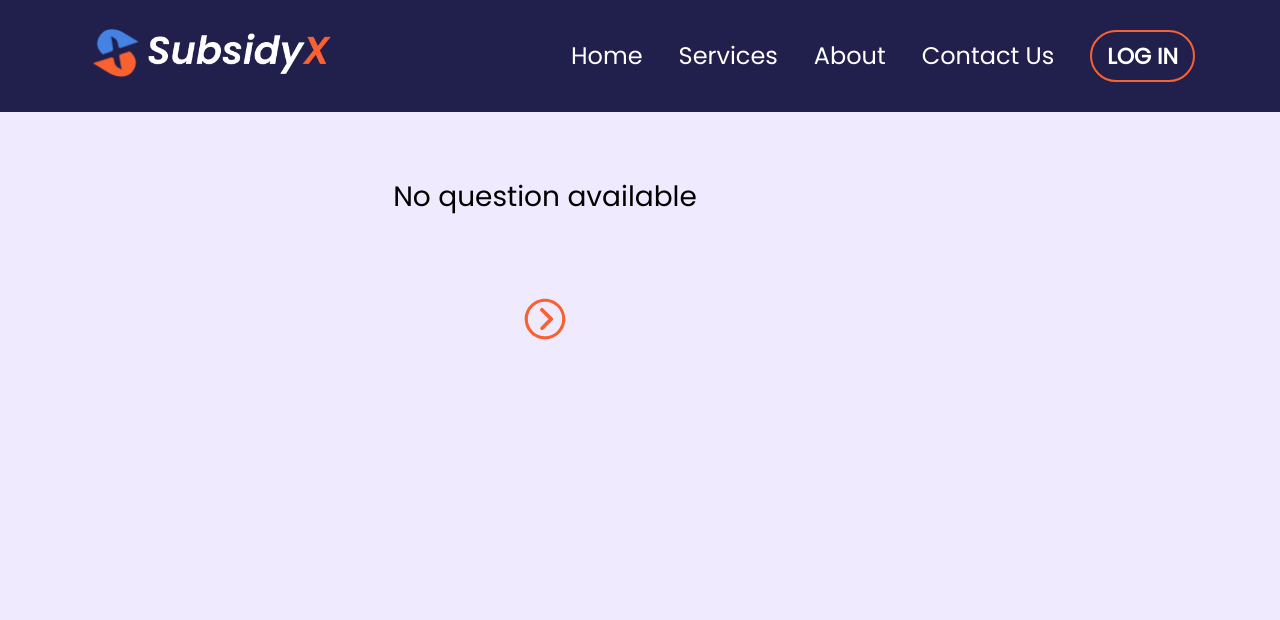
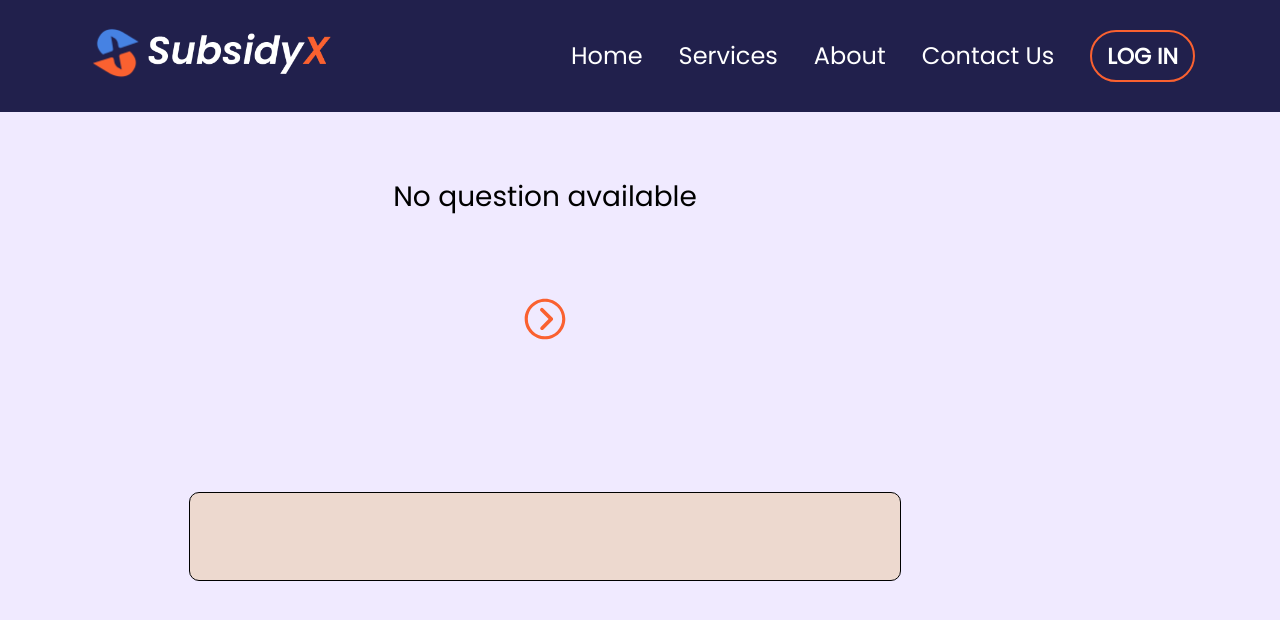
Before and after one commit to Manas-15/subsidyX_marketing_frontend, a Next.js app: page /questions-after-eligible in a window 1280 px wide. Both pictures are taken after a click on the icon 640 px from the left and 567 px from the top of the page. Shown: the top 620 px of the page. Built offline with nearby package versions, Linux system fonts and the light colour scheme.

Commit message:
added tooltip UI

```diff
--- a/pages/questions-after-eligible.js
+++ b/pages/questions-after-eligible.js
@@ -293,7 +293,6 @@ const QuestionAfterEligible = ({ data }) => {
           style={{
             marginTop: "10px",
             border: "1px solid black",
-            // padding: "50px 70px",
             borderRadius: "10px",
             backgroundColor: "#04032B",
             color: "white",
@@ -457,6 +456,35 @@ const QuestionAfterEligible = ({ data }) => {
                         onClick={(e) => goToNext(e)}
                       />
                     </div>
+                    {questionData?.tooltip !== null && (
+                      <div className="mt-5 d-flex justify-content-center">
+                        <div
+                          style={{
+                            marginTop: "100px",
+                            border: "1px solid black",
+                            borderRadius: "10px",
+                            backgroundColor: "rgb(237 217 207)",
+                            color: "black",
+                          }}
+                        >
+                          <div
+                            style={{
+                              justifyContent: "center",
+                              alignItems: "center",
+                              width: "710px",
+                              height: "87px",
+                              display: "flex",
+                              flexDirection: "column",
+                            }}
+                          >
+                            <span style={{ fontSize: "15px" }}>
+                              {questionData?.tooltip}
+                            </span>
+                          </div>
+                          {/* <p>Total Schemes: {totalSchemeCount}</p> */}
+                        </div>
+                      </div>
+                    )}
                   </div>
                 </div>
 
```
